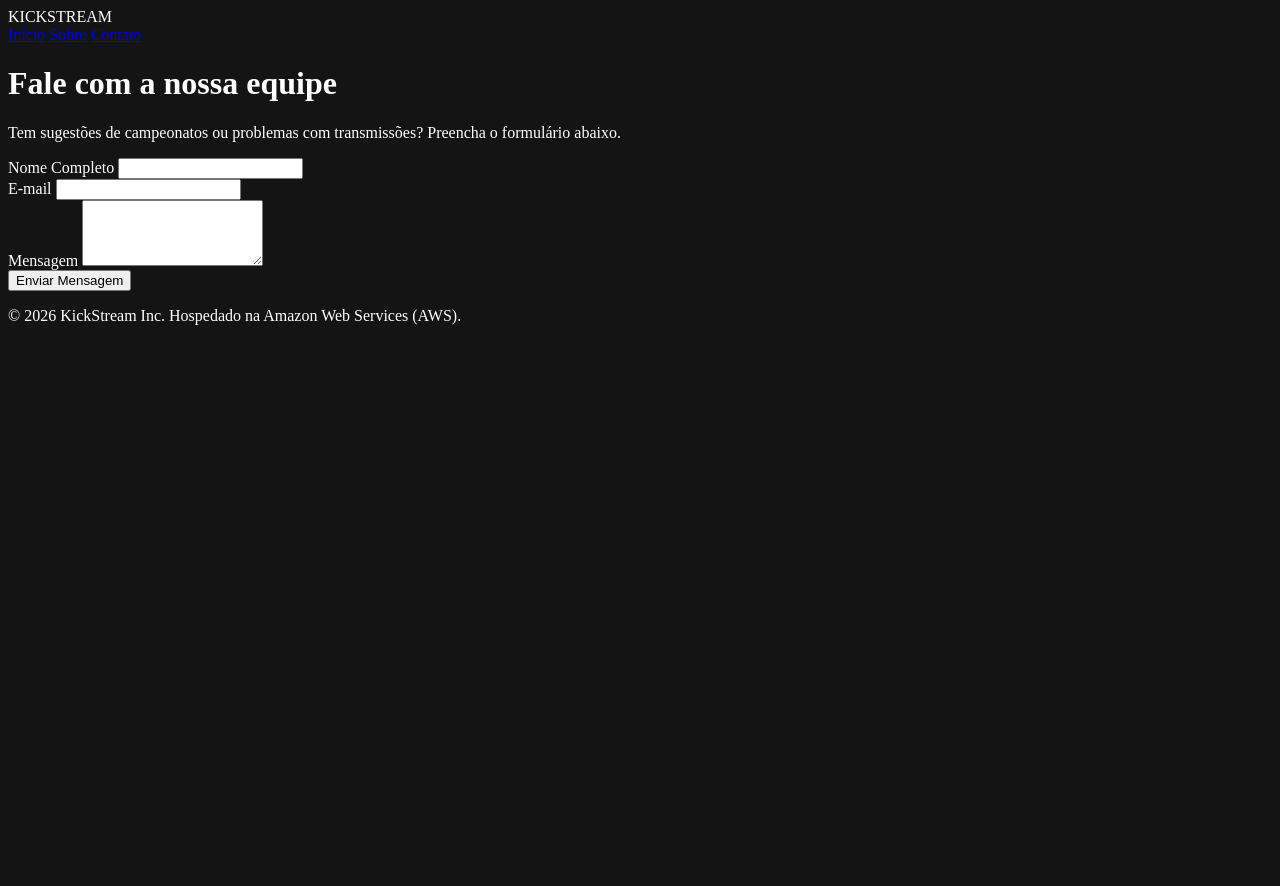
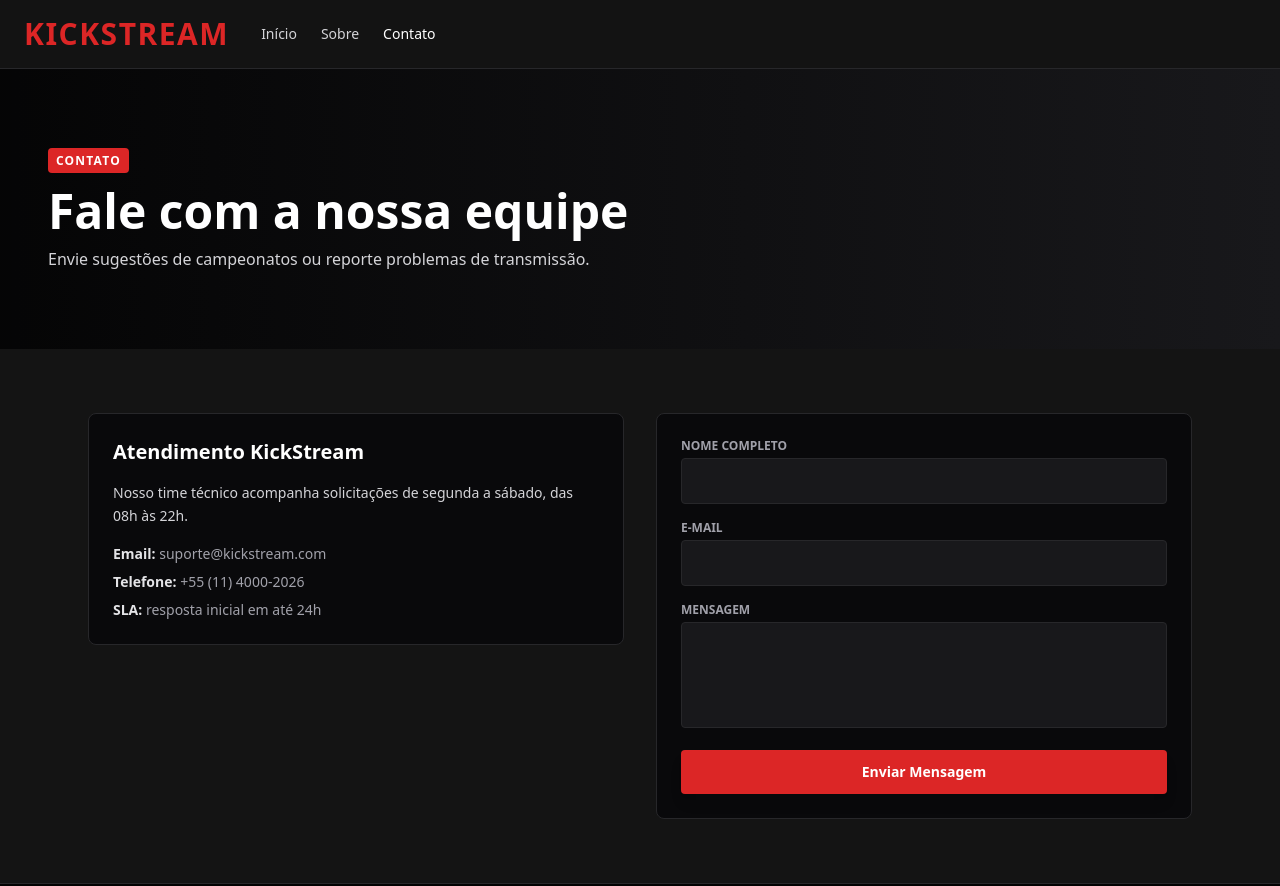
Before and after one commit to Manesoide1/Trabalho_Final_AWS, a website: page contato.html in a window 1280 px wide. Shown: the top 886 px of the page. Before the commit the page ends 800 px from the top, so only its background shows below. Drawn offline with nearby package versions, Linux system fonts and the light colour scheme.

Commit message:
corrigindoCagada

```diff
--- a/contato.html
+++ b/contato.html
@@ -4,7 +4,7 @@
     <meta charset="UTF-8">
     <meta name="viewport" content="width=device-width, initial-scale=1.0">
     <title>Contato - KickStream</title>
-    <script src="[https://cdn.tailwindcss.com](https://cdn.tailwindcss.com)"></script>
+    <script src="https://cdn.tailwindcss.com"></script>
     <style>
         body { background-color: #141414; color: #ffffff; }
     </style>
@@ -21,11 +21,27 @@
         </div>
     </header>
 
-    <main class="flex-grow max-w-lg mx-auto w-full px-6 py-12 md:py-20 flex flex-col justify-center">
-        <h1 class="text-3xl font-extrabold mb-2 tracking-tight">Fale com a nossa equipe</h1>
-        <p class="text-zinc-400 text-sm mb-8">Tem sugestões de campeonatos ou problemas com transmissões? Preencha o formulário abaixo.</p>
+    <section class="relative bg-zinc-900 py-16 px-6 md:px-12 flex flex-col justify-center min-h-[280px] bg-gradient-to-r from-black/80 to-zinc-900/40">
+        <div class="max-w-2xl z-10">
+            <span class="bg-red-600 text-xs uppercase tracking-widest font-bold px-2 py-1 rounded">Contato</span>
+            <h1 class="text-4xl md:text-5xl font-black mt-4 leading-tight">Fale com a nossa equipe</h1>
+            <p class="text-zinc-300 mt-3 text-base">Envie sugestões de campeonatos ou reporte problemas de transmissão.</p>
+        </div>
+    </section>
 
-        <form onsubmit="handleSubmit(event)" class="space-y-4">
+    <main class="flex-grow max-w-6xl mx-auto w-full px-6 py-12 md:py-16">
+        <div class="grid lg:grid-cols-2 gap-8 items-start">
+            <section class="bg-zinc-950 border border-zinc-800 rounded-lg p-6">
+                <h2 class="text-xl font-bold mb-4">Atendimento KickStream</h2>
+                <p class="text-zinc-300 text-sm leading-relaxed mb-4">Nosso time técnico acompanha solicitações de segunda a sábado, das 08h às 22h.</p>
+                <ul class="text-zinc-400 text-sm space-y-2">
+                    <li><strong class="text-zinc-200">Email:</strong> suporte@kickstream.com</li>
+                    <li><strong class="text-zinc-200">Telefone:</strong> +55 (11) 4000-2026</li>
+                    <li><strong class="text-zinc-200">SLA:</strong> resposta inicial em até 24h</li>
+                </ul>
+            </section>
+
+            <form onsubmit="handleSubmit(event)" class="bg-zinc-950 border border-zinc-800 rounded-lg p-6 space-y-4">
                 <div>
                     <label class="block text-xs uppercase font-bold text-zinc-400 mb-1">Nome Completo</label>
                     <input type="text" required class="w-full bg-zinc-900 border border-zinc-800 rounded px-4 py-3 text-sm focus:outline-none focus:border-red-500 text-white">
@@ -40,12 +56,12 @@
                 </div>
                 <button type="submit" class="w-full bg-red-600 hover:bg-red-700 font-bold py-3 text-sm rounded transition shadow-lg">Enviar Mensagem</button>
             </form>
+        </div>
     </main>
 
     <footer class="bg-black/90 border-t border-zinc-800 text-zinc-500 py-8 px-6 text-center text-xs">
         <p>&copy; 2026 KickStream Inc. Hospedado na Amazon Web Services (AWS).</p>
     </footer>
-
     <script>
         function handleSubmit(e) {
             e.preventDefault();
```
Also changed, not shown: sobre.html (+19 -7 lines). Lines whose indentation alone changed are shown as unchanged.
